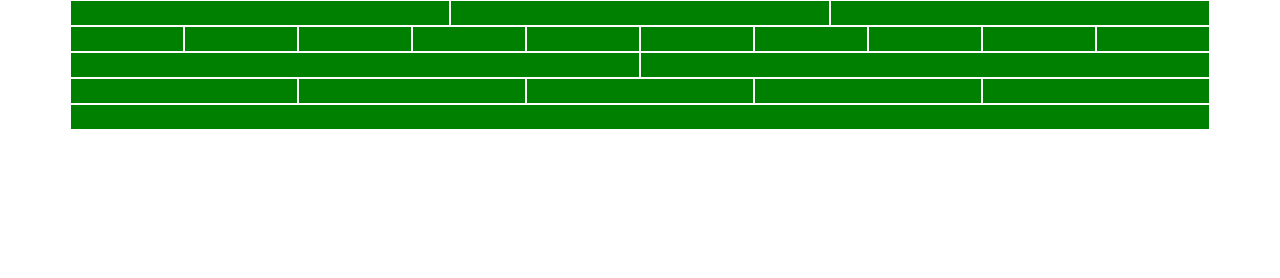
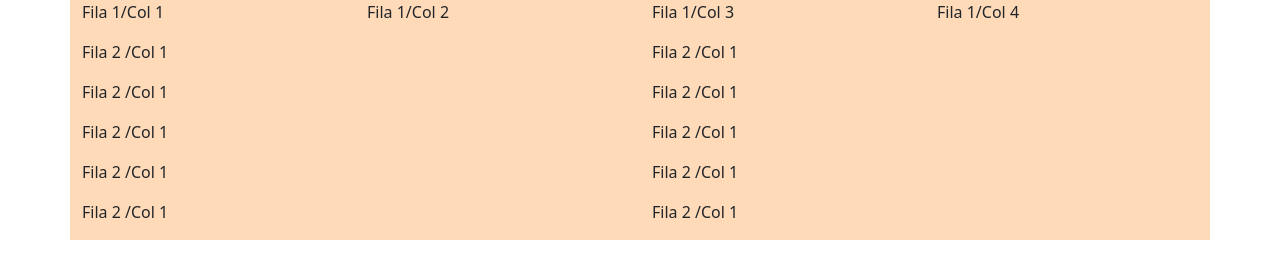
Before and after one commit to SebastianBC09/Bootstrap-Course, a plain HTML site: page index.html in a window 1280 px wide. Drawn offline with nearby package versions, Linux system fonts and the light colour scheme.

Commit message:
2nd bootstrap challenge completed: Have to double check it before.

```diff
--- a/index.html
+++ b/index.html
@@ -11,86 +11,59 @@
 
     <style>
       .container {
-        background-color: green;
+        background-color: peachpuff;
       }
       .col {
-        border: 1px solid white;
+        border: 1px solid black;
       }
     </style>
   </head>
   <body>
     <div class="container">
       <div class="row">
-        <div class="col">
-          <br>
+        <div class="col-md-3 col-xs-6 col-sm-6">
+          <p>Fila 1/Col 1</p>
         </div>
-        <div class="col">
-          <br>
+        <div class="col-md-3 col-xs-6 col-sm-6">
+          <p>Fila 1/Col 2</p>
         </div>
-        <div class="col">
-          <br>
+        <div class="col-md-3 col-xs-6 col-sm-6">
+          <p>Fila 1/Col 3</p>
+        </div>
+        <div class="col-md-3 col-xs-6 col-sm-6">
+          <p>Fila 1/Col 4</p>
         </div>
       </div>
       <div class="row">
-        <div class="col">
-          <br>
+        <div class="col-md col-xs-12 col-sm-6">
+          <p>Fila 2 /Col 1</p>
         </div>
-        <div class="col">
-          <br>
+        <div class="col-md col-xs-12 col-sm-6">
+          <p>Fila 2 /Col 1</p>
         </div>
-        <div class="col">
-          <br>
+        <div class="col-md col-xs-12 col-sm-6">
+          <p>Fila 2 /Col 1</p>
         </div>
-        <div class="col">
-          <br>
+        <div class="col-md col-xs-12 col-sm-6">
+          <p>Fila 2 /Col 1</p>
         </div>
-        <div class="col">
-          <br>
+        <div class="col-md col-xs-12 col-sm-6">
+          <p>Fila 2 /Col 1</p>
         </div>
-        <div class="col">
-          <br>
+        <div class="col-md col-xs-12 col-sm-6">
+          <p>Fila 2 /Col 1</p>
         </div>
-        <div class="col">
-          <br>
+        <div class="col-md col-xs-12 col-sm-6">
+          <p>Fila 2 /Col 1</p>
         </div>
-        <div class="col">
-          <br>
+        <div class="col-md col-xs-12 col-sm-6">
+          <p>Fila 2 /Col 1</p>
         </div>
-        <div class="col">
-          <br>
+        <div class="col-md col-xs-12 col-sm-6">
+          <p>Fila 2 /Col 1</p>
         </div>
-        <div class="col">
-          <br>
-        </div>
-      </div>
-      <div class="row">
-        <div class="col">
-          <br>
-        </div>
-        <div class="col">
-          <br>
-        </div>
-      </div>
-      <div class="row">
-        <div class="col">
-          <br>
-        </div>
-        <div class="col">
-          <br>
-        </div>
-        <div class="col">
-          <br>
-        </div>
-        <div class="col">
-          <br>
-        </div>
-        <div class="col">
-          <br>
-        </div>
-      </div>
-      <div class="row">
-        <div class="col">
-          <br>
+        <div class="col-md col-xs-12 col-sm-6">
+          <p>Fila 2 /Col 1</p>
         </div>
       </div>
     </div>
```
